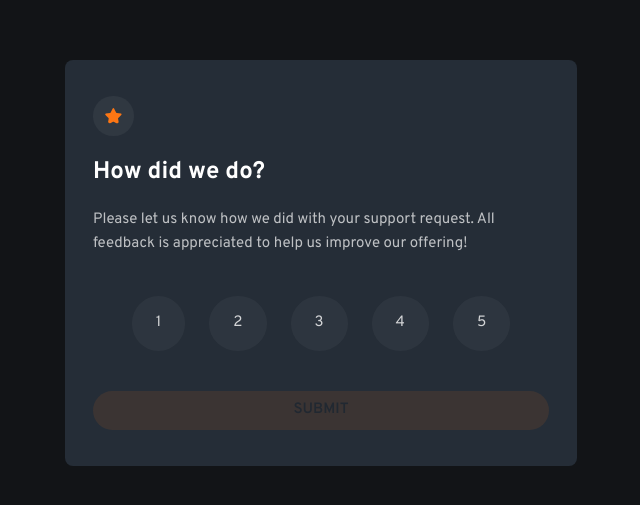
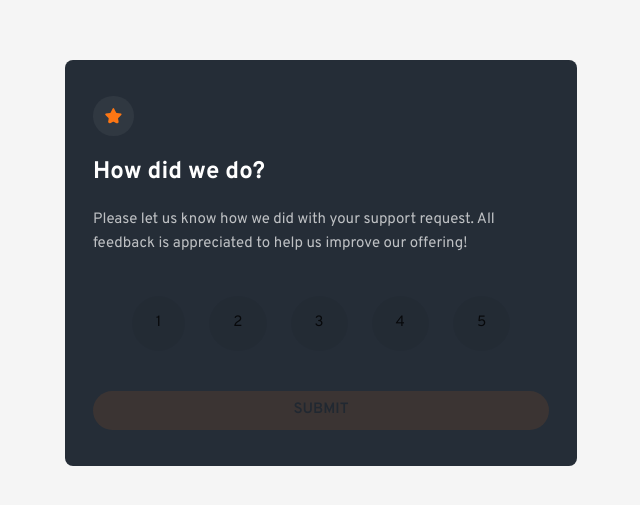
Before and after one commit to mts-ml/interactive-rating-component, a React (Vite) app: page / in a window 1280 px wide. Shown: the part 137-642 px from the top of the page, without its empty margins (319-959 px from the left). Built offline with nearby package versions, Linux system fonts and the light colour scheme.

Commit message:
Change class

```diff
--- a/src/style.css
+++ b/src/style.css
@@ -13,9 +13,9 @@ input {
 }
 
 body {
-   @apply grid place-items-center h-screen bg-gray-950
+   @apply grid place-items-center h-screen bg-neutral-100 dark:bg-gray-950
 }
 
 .btn {
-   @apply focus:outline-2 focus:outline-white opacity-80 bg-white/5 text-white m-3 px-6 py-4 rounded-[50%] hover:bg-primary-500 hover:text-gray-950 hover:opacity-100
+   @apply focus:outline-2 focus:outline-white opacity-80 bg-black/5 dark:bg-white/5 dark:text-white m-3 px-6 py-4 rounded-[50%] hover:bg-primary-500 dark:hover:bg-primary-500 hover:text-white dark:hover:text-gray-950 hover:opacity-100
 }
```
